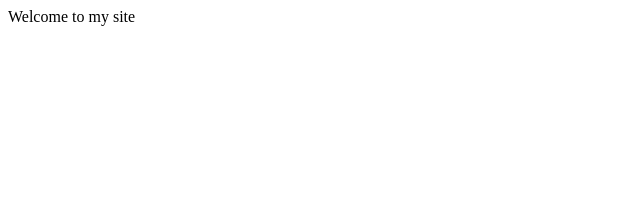
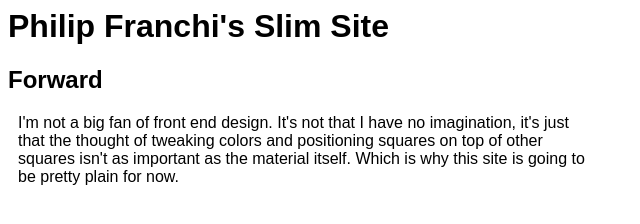
Before and after one commit to philipfranchi/philipfranchi.com.v0, a plain HTML site: page index.html in a window 1280 px wide. Shown: the whole page, without its empty margins (0-640 px from the left). Drawn offline with Linux system fonts and the light colour scheme.

Commit message:
Added a test paragraph and some stylings

```diff
--- a/index.html
+++ b/index.html
@@ -7,6 +7,8 @@
 
 </head>
 <body>
-	Welcome to my site
+	<h1>Philip Franchi's Slim Site</h1>
+	<h2>Forward</h2>
+	<p>I'm not a big fan of front end design. It's not that I have no imagination, it's just that the thought of tweaking colors and positioning squares on top of other squares isn't as important as the material itself. Which is why this site is going to be pretty plain for now.</p>
 </body>
 </html>
--- a/style.css
+++ b/style.css
@@ -0,0 +1,10 @@
+body{
+	font-family:  Arial;
+	text-align:   left;
+	min-width:    300px;
+	max-width:    600px;
+}
+
+p{
+	margin:10px;
+}
```
